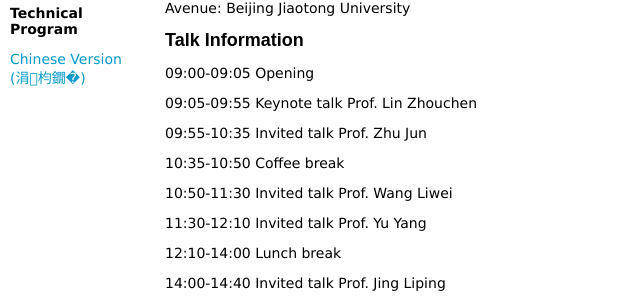
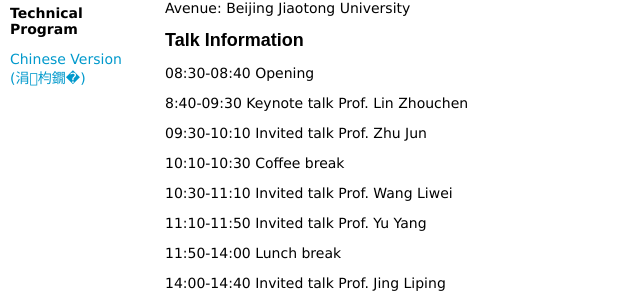
Before and after one commit to mlchina18/mlchina18_program, a plain HTML site: page index.html in a window 1280 px wide. Shown: the part 363-665 px from the top of the page, 167-807 px from the left. Drawn offline with Linux system fonts and the light colour scheme.

Commit message:
Update index.html

```diff
--- a/index.html
+++ b/index.html
@@ -182,13 +182,13 @@ rel="stylesheet">
             <p>Date : Wednesday, 14 Nov 2018<br>
               Avenue: Beijing Jiaotong University </p>
             <p><span class="style8">Talk Information</span></p>
-             <p >09:00-09:05 Opening<br/>
-	       <p >09:05-09:55 Keynote talk Prof. Lin Zhouchen<br/>
-               <p >09:55-10:35 Invited talk Prof. Zhu Jun<br/>
-               <p >10:35-10:50 Coffee break<br/>
-               <p >10:50-11:30 Invited talk Prof. Wang Liwei<br/>
-               <p >11:30-12:10 Invited talk Prof. Yu Yang<br/>
-               <p >12:10-14:00 Lunch break<br/>
+             <p >08:30-08:40 Opening<br/>
+	       <p >8:40-09:30 Keynote talk Prof. Lin Zhouchen<br/>
+               <p >09:30-10:10 Invited talk Prof. Zhu Jun<br/>
+               <p >10:10-10:30 Coffee break<br/>
+               <p >10:30-11:10 Invited talk Prof. Wang Liwei<br/>
+               <p >11:10-11:50 Invited talk Prof. Yu Yang<br/>
+               <p >11:50-14:00 Lunch break<br/>
                <p >14:00-14:40 Invited talk Prof. Jing Liping<br/>
                <p >14:40-15:20 Invited talk Prof. Zuo Wangmeng<br/>
                </p>
```
